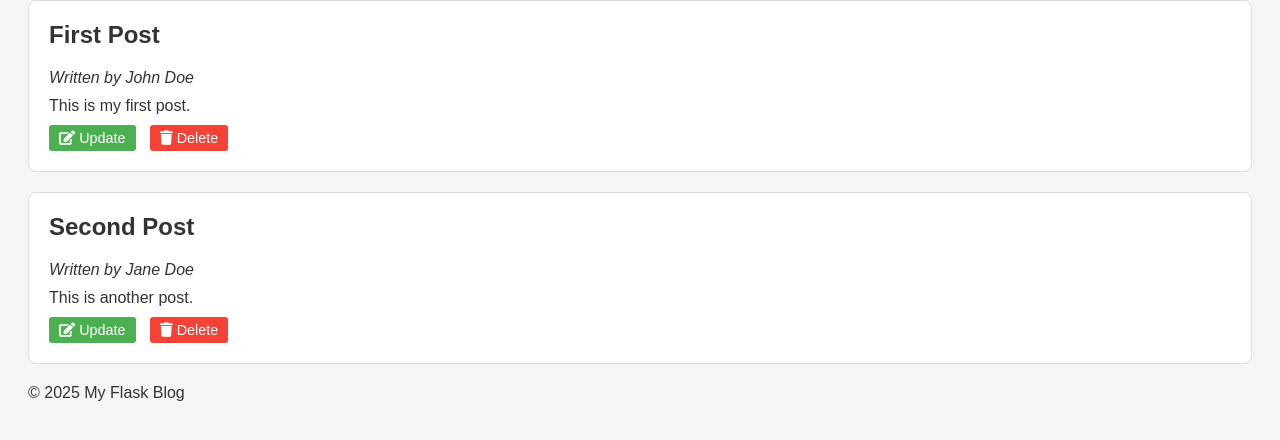
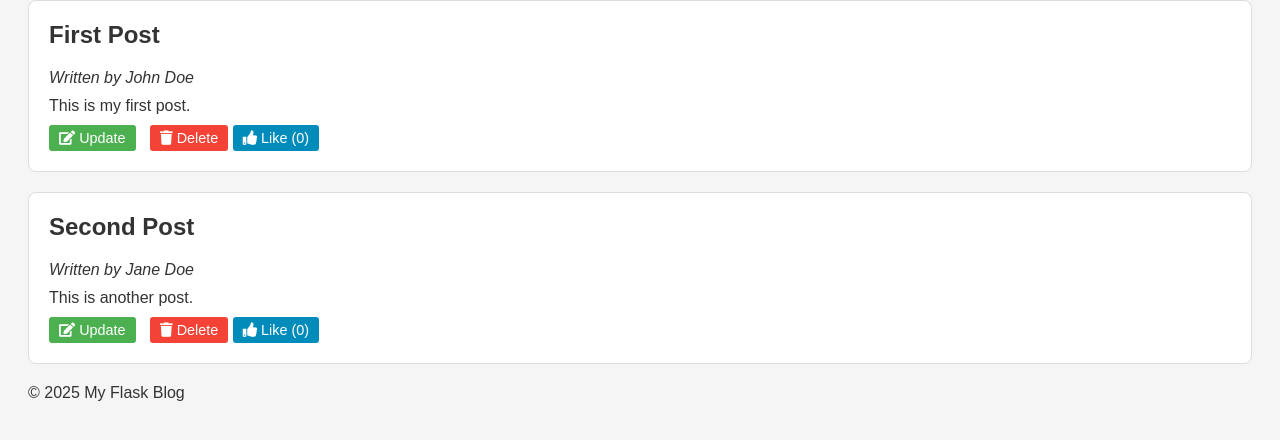
Before and after one commit to martenzoe/flask_blog, a Flask app: page / in a window 1280 px wide. Shown: the part 146-586 px from the top of the page. Run offline with Flask 3, Linux system fonts and the light colour scheme.

Commit message:
Added Like Buttons to Posts

```diff
--- a/app.py
+++ b/app.py
@@ -114,6 +114,32 @@ def update(post_id):
     except Exception as e:
         return f"An error occurred while updating the post: {e}", 500
 
+@app.route('/like/<int:post_id>')
+def like(post_id):
+    """
+    Increment the 'likes' count for a specific blog post.
+    """
+    global blog_posts
+
+    try:
+        # Find the post by its ID
+        post = next((post for post in blog_posts if post['id'] == post_id), None)
+        if not post:
+            return "Post not found", 404
+
+        # Increment the 'likes' count (initialize to 0 if not present)
+        post['likes'] = post.get('likes', 0) + 1
+
+        # Save the updated list to the JSON file
+        with open('blog_posts.json', 'w') as file:
+            json.dump(blog_posts, file, indent=4)
+
+        # Redirect back to the index page
+        return redirect(url_for('index'))
+
+    except Exception as e:
+        return f"An error occurred while liking the post: {e}", 500
+
 
 if __name__ == '__main__':
     """
--- a/blog_posts.json
+++ b/blog_posts.json
@@ -3,12 +3,14 @@
         "id": 1,
         "author": "John Doe",
         "title": "First Post",
-        "content": "This is my first post."
+        "content": "This is my first post.",
+        "likes": 0
     },
     {
         "id": 2,
         "author": "Jane Doe",
         "title": "Second Post",
-        "content": "This is another post."
+        "content": "This is another post.",
+        "likes": 0
     }
 ]
--- a/static/style.css
+++ b/static/style.css
@@ -134,3 +134,17 @@ h1 {
 .back-link:hover {
     text-decoration: underline;
 }
+
+.like-button {
+    display: inline-block;
+    padding: 5px 10px;
+    background-color: #008CBA;
+    color: white;
+    text-decoration: none;
+    border-radius: 3px;
+    font-size: 0.9em;
+}
+
+.like-button:hover {
+    background-color: #007BB5;
+}
--- a/templates/index.html
+++ b/templates/index.html
@@ -10,19 +10,38 @@
 <body>
     <header>
         <h1>Welcome to My Flask Blog!</h1>
-        <a href="{{ url_for('add') }}" class="add-post-button"><i class="fas fa-plus"></i> Add New Post</a>
+        <a href="{{ url_for('add') }}" class="add-post-button">
+            <i class="fas fa-plus"></i> Add New Post
+        </a>
     </header>
 
     <main>
         {% for post in posts %}
         <article class="post">
             <h2>{{ post.title }}</h2>
+
             {% if post.author %}
             <p class="author"><em>Written by {{ post.author }}</em></p>
             {% endif %}
+
             <p class="content">{{ post.content }}</p>
-            <a href="{{ url_for('update', post_id=post.id) }}" class="update-button"><i class="fas fa-edit"></i> Update</a>
-            <a href="{{ url_for('delete', post_id=post.id) }}" class="delete-button"><i class="fas fa-trash"></i> Delete</a>
+
+            <div class="post-actions">
+                <!-- Update Button -->
+                <a href="{{ url_for('update', post_id=post.id) }}" class="update-button">
+                    <i class="fas fa-edit"></i> Update
+                </a>
+
+                <!-- Delete Button -->
+                <a href="{{ url_for('delete', post_id=post.id) }}" class="delete-button">
+                    <i class="fas fa-trash"></i> Delete
+                </a>
+
+                <!-- Like Button -->
+                <a href="{{ url_for('like', post_id=post.id) }}" class="like-button">
+                    <i class="fas fa-thumbs-up"></i> Like ({{ post.likes | default(0) }})
+                </a>
+            </div>
         </article>
         {% endfor %}
     </main>
```
